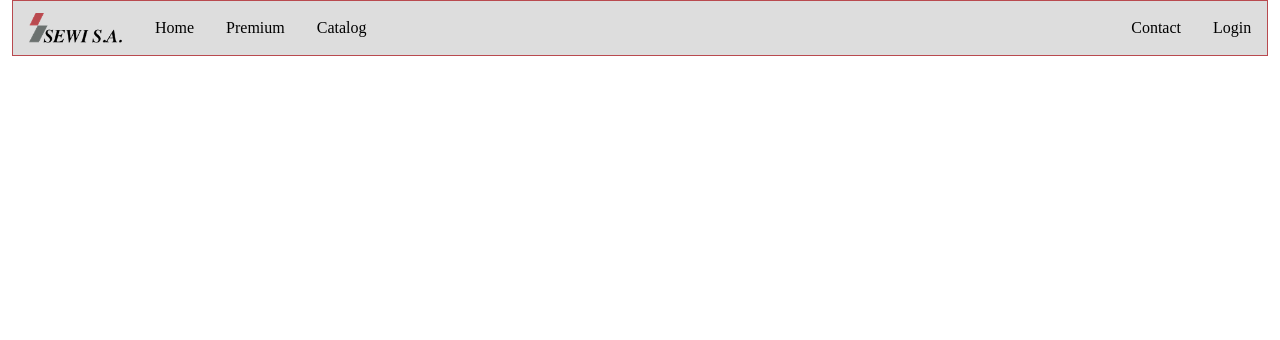
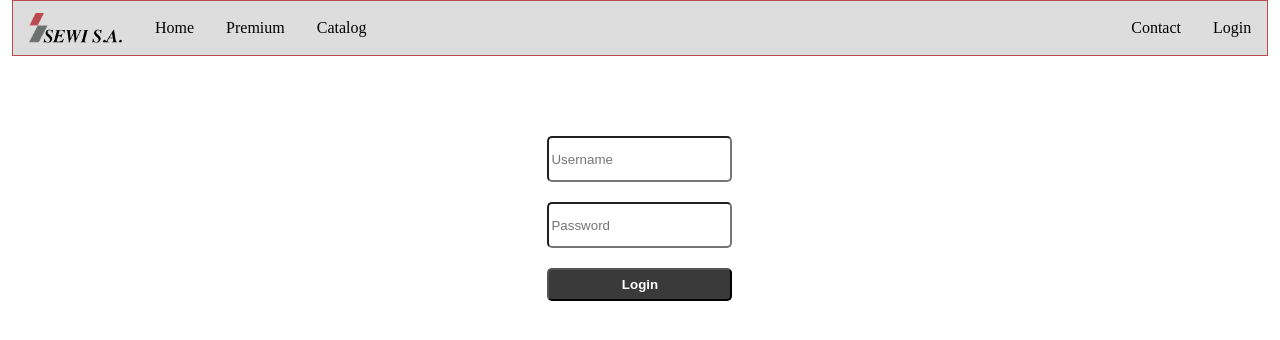
Before and after one commit to ezzieyguywuf/sewi_site, a React (Create React App) app: page /login in a window 1280 px wide. Shown: the top 340 px of the page. Built offline with nearby package versions, Linux system fonts and the light colour scheme.

Commit message:
login: add login scaffolding
Signed-off-by: Wolfgang E. Sanyer <WolfgangESanyer@Gmail.com>

```diff
--- a/src/components/App.tsx
+++ b/src/components/App.tsx
@@ -4,6 +4,7 @@ import './App.css';
 import Navbar from './Navbar'
 import Home from './Home'
 import Catalog from './Catalog'
+import Login from './Login'
 
 function App() {
 
@@ -14,6 +15,7 @@ function App() {
         <Routes>
           <Route path="/" element={<Home />} />
           <Route path="/catalog" element={<div className="App-row"><Catalog /></div>} />
+          <Route path="/login" element={<Login />} />
         </Routes>
       </div>
     </div>
--- /dev/null
+++ b/src/components/Login.css
@@ -0,0 +1,21 @@
+.Login form {
+  display: flex;
+  flex-direction: column;
+  margin: 40px;
+  padding: 40px;
+  flex: 1 1 auto;
+}
+
+.login-form-field {
+  height: 40px;
+  border-radius: 5px;
+  margin-bottom: 20px;
+}
+
+.login-form-submit {
+  padding: 7px;
+  border-radius: 5px;
+  color: white;
+  font-weight: bold;
+  background-color: #3a3a3a;
+}
--- /dev/null
+++ b/src/components/Login.tsx
@@ -0,0 +1,27 @@
+import React, { useState, SyntheticEvent } from "react";
+import "./Login.css";
+
+function Login() {
+  const [email, setEmail] = useState("");
+  const [password, setPassword] = useState("");
+
+  function validateForm() {
+    return email.length > 0 && password.length > 0;
+  }
+
+  function handleSubmit(event: SyntheticEvent) {
+    event.preventDefault();
+  }
+
+  return (
+    <div className="Login">
+      <form onSubmit={handleSubmit}>
+        <input type="text" name="username" className="login-form-field" placeholder="Username" />
+        <input type="password" name="password" className="login-form-field" placeholder="Password" />
+        <input type="submit" value="Login" className="login-form-submit" />
+      </form>
+    </div>
+  );
+}
+
+export default Login;
--- a/src/components/Navbar.tsx
+++ b/src/components/Navbar.tsx
@@ -10,7 +10,7 @@ function Navbar() {
     {target: '/catalog', text:'Catalog'},
     undefined, // this will separate the "left" from the "right" data
     {target: '#!', text:'Contact'},
-    {target: '#!', text:'Login'},
+    {target: '/login', text:'Login'},
   ];
 
   const navlinks = navlinkdata.map((data, index) => {
```
